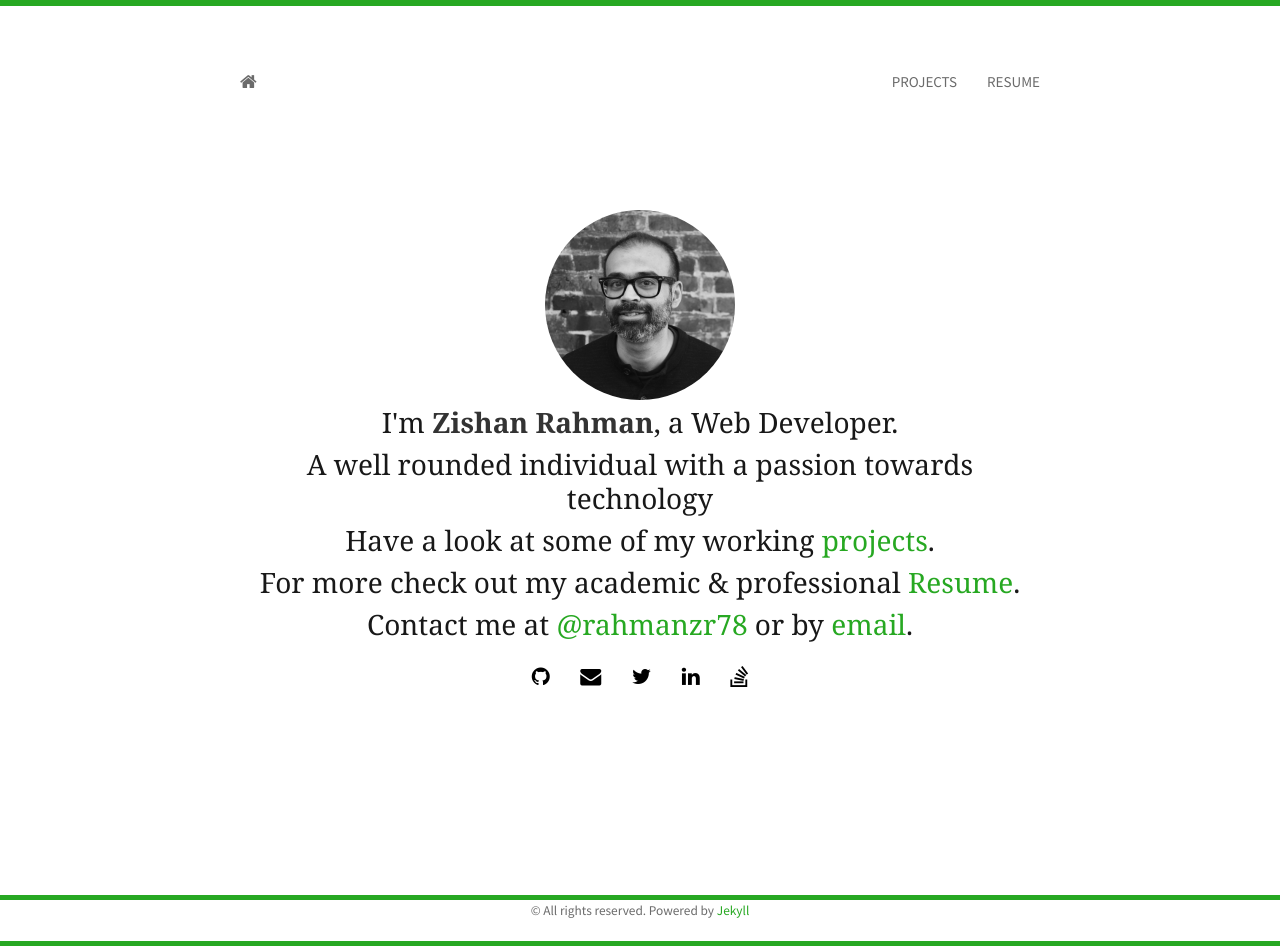
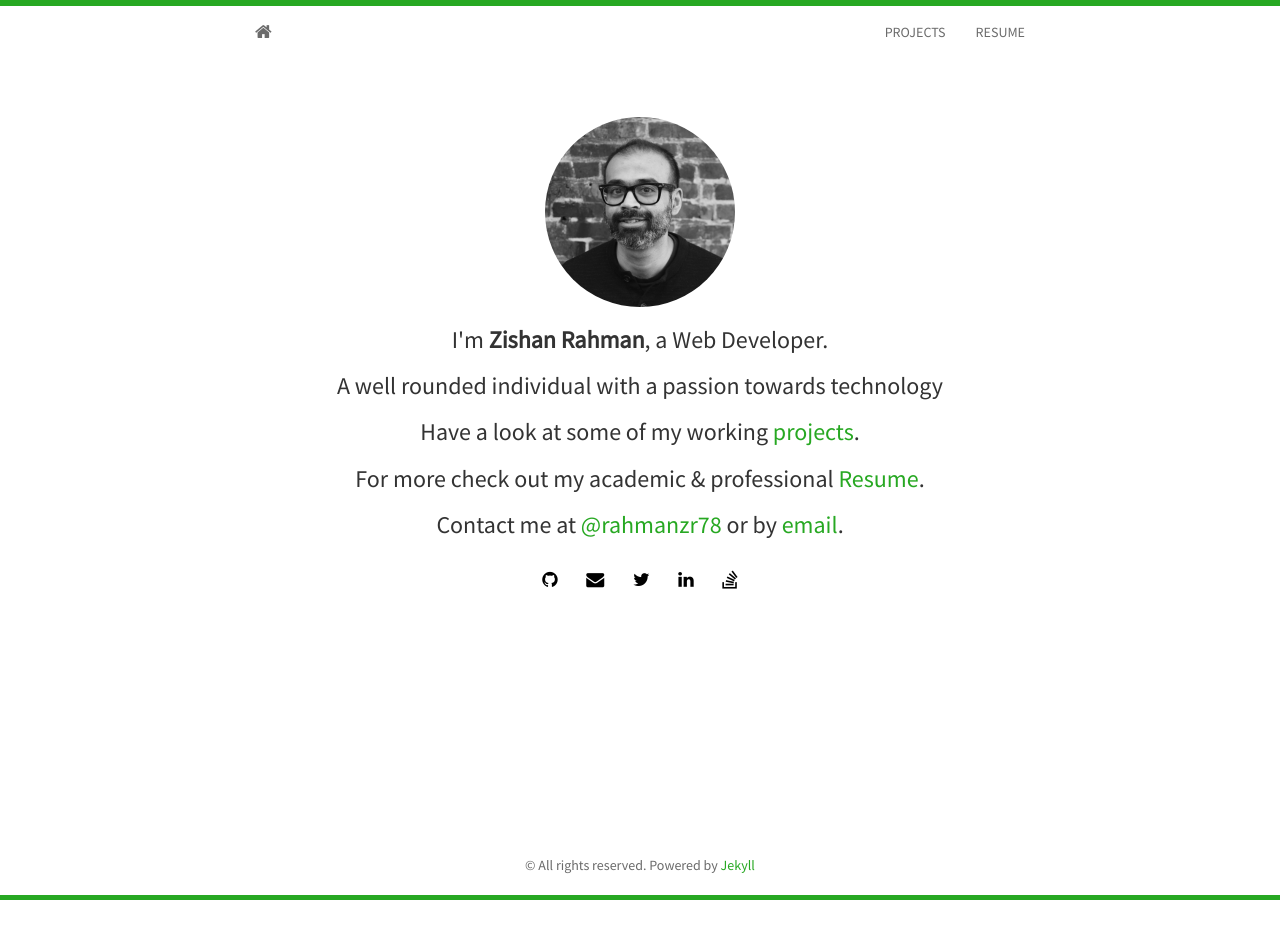
Before and after one commit to windsorbrown/windsorbrown.github.io, a Jekyll site: the page built from index.html, in a window 1280 px wide. Built offline with Jekyll 4.4.1, drawn with Linux system fonts in a browser that asks for light colours; nearby versions of some CDN libraries; the list of posts is cut into pages by our own code; after the commit the page ends 900 px from its top, so only the background shows below that.

```diff
--- a/_layouts/layout.html
+++ b/_layouts/layout.html
@@ -25,10 +25,6 @@
       <script src="https://oss.maxcdn.com/libs/html5shiv/3.7.0/html5shiv.js"></script>
       <script src="https://oss.maxcdn.com/libs/respond.js/1.4.2/respond.min.js"></script>
     <![endif]-->
-
-    <link rel="stylesheet" href="{{ site.baseurl }}static/css/base.css">
-    <link rel="stylesheet" href="{{ site.baseurl }}static/css/skeleton.css">
-    <link rel="stylesheet" href="{{ site.baseurl }}static/css/layout.css">
 
 	<!-- Custom styles for this template -->
     <link rel="stylesheet" type="text/css" href="{{ site.baseurl }}static/css/main.css" />
--- a/resume.html
+++ b/resume.html
@@ -1,5 +1,5 @@
 ---
-layout: layout
+layout: resume
 ---
 
 
```
